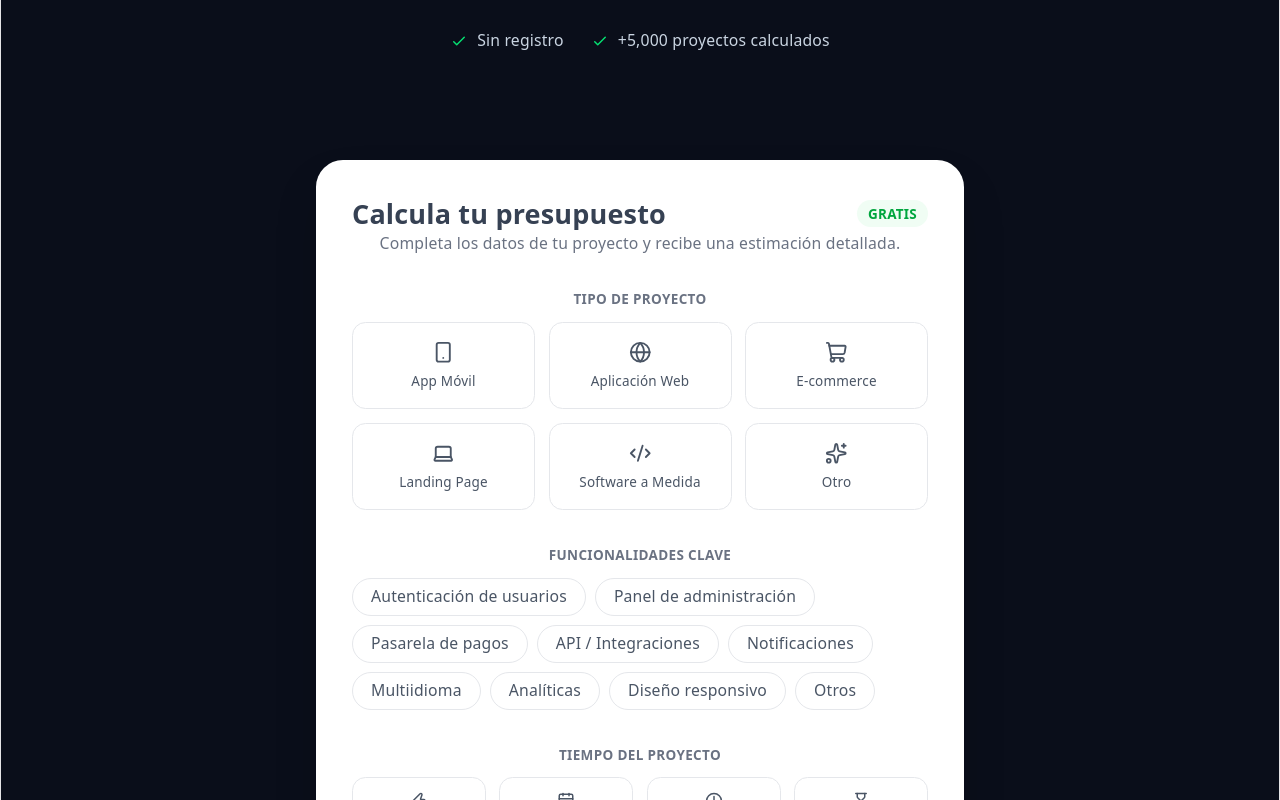
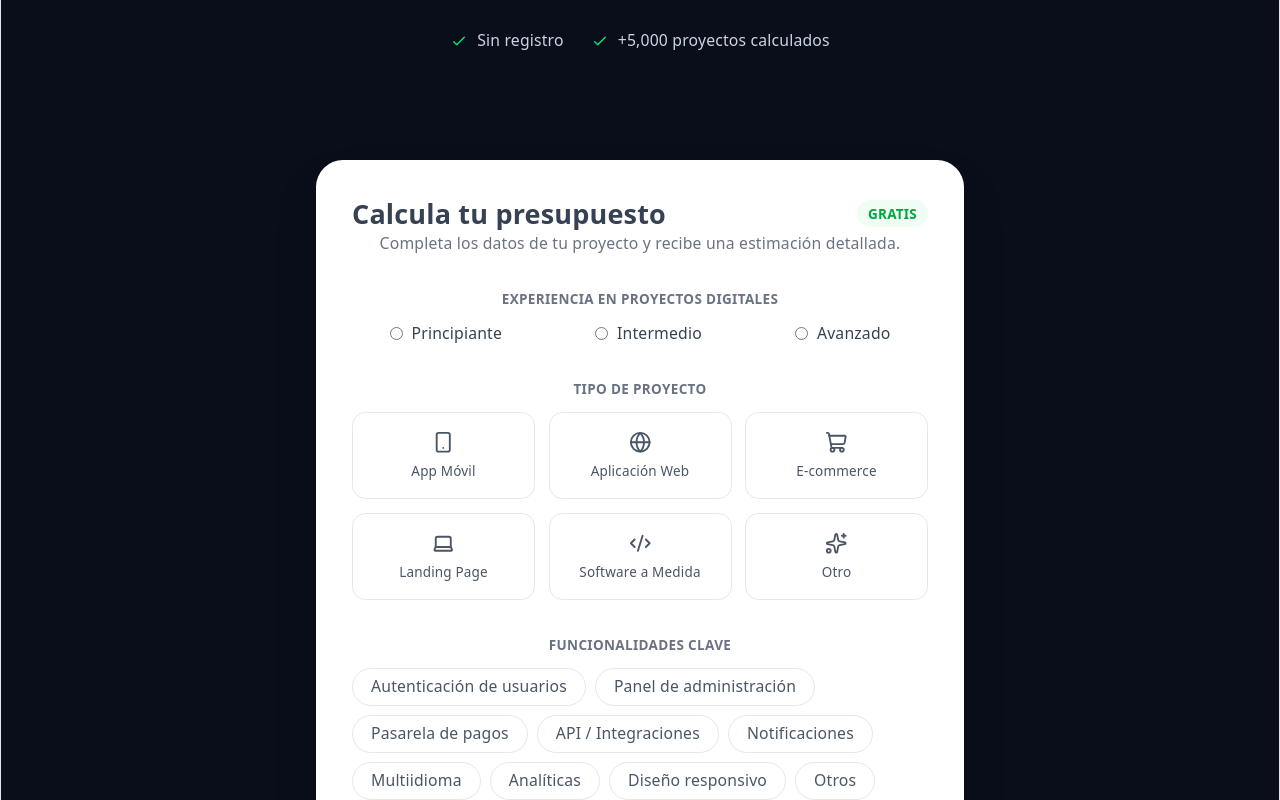
Before and after one commit to antondev23/presupuesto_free, a React (Vite) app: page / in a window 1280 px wide. Shown: the part 494-1294 px from the top of the page. Built offline with nearby package versions, Linux system fonts and the light colour scheme.

Commit message:
revisar cambios

```diff
--- a/src/App.jsx
+++ b/src/App.jsx
@@ -7,11 +7,63 @@ import ProjectForm from './components/Form/ProjectForm'
 import ResultsPanel from './components/results/resultsPanel'
 import Footer from './components/footer'
 
+function normalizeBudgetResponse(data) {
+  const source = data.resultado || data.data || data
+  const presupuesto = source.presupuesto || {}
+  const tiempoEstimado = source.tiempoEstimado || {}
+  const toNumber = (value) => {
+    const number = Number(String(value ?? '').replace(/[^0-9.-]/g, ''))
+    return Number.isFinite(number) ? number : null
+  }
+
+  const normalized = {
+    ...source,
+    presupuesto: {
+      ...presupuesto,
+      minimo: toNumber(
+        presupuesto.minimo ?? presupuesto.precioMinimo ?? source.precioMinimo,
+      ),
+      recomendado: toNumber(
+        presupuesto.recomendado ?? presupuesto.precioRecomendado ?? source.precioRecomendado,
+      ),
+      maximo: toNumber(
+        presupuesto.maximo ?? presupuesto.precioMaximo ?? source.precioMaximo,
+      ),
+    },
+    tiempoEstimado: {
+      ...tiempoEstimado,
+      horas: toNumber(tiempoEstimado.horas ?? tiempoEstimado.horasEstimadas ?? source.horasEstimadas),
+    },
+  }
+
+  const esValido = [
+    normalized.presupuesto.minimo,
+    normalized.presupuesto.recomendado,
+    normalized.presupuesto.maximo,
+    normalized.tiempoEstimado.horas,
+  ].every((campo) => campo !== null)
+
+  if (!esValido) {
+    console.error('Estructura recibida del backend:', source)
+    throw new Error('La respuesta de la IA no contiene un presupuesto válido')
+  }
+
+  return normalized
+}
+
 function App() {
   const [resultado, setResultado] = useState(null)
   const [loading, setLoading] = useState(false)
   const [error, setError] = useState('')
-  const API_URL = 'http://localhost:3000'||import.meta.env.VITE_API_URL
+  const [formResetKey, setFormResetKey] = useState(0)
+  const API_URL = import.meta.env.VITE_API_URL
+
+  const handleCloseResults = () => {
+    setResultado(null)
+    setError('')
+    setFormResetKey((key) => key + 1)
+  }
+
   const handleSubmit = (formData) => {
     console.log('Enviando datos del formulario:', formData)
     setLoading(true)
@@ -36,19 +88,9 @@ function App() {
         return data
       })
       .then((data) => {
-        const esPresupuestoValido = [
-          'precioMinimo',
-          'precioRecomendado',
-          'precioMaximo',
-          'horasEstimadas',
-        ].every((campo) => data[campo] !== undefined)
-
-        if (!esPresupuestoValido) {
-          throw new Error('La respuesta de la IA no contiene un presupuesto válido')
-        }
-
-        console.log('Resultado del presupuesto:', data)
-        setResultado(data)
+        const resultadoNormalizado = normalizeBudgetResponse(data)
+        console.log('Resultado del presupuesto:', resultadoNormalizado)
+        setResultado(resultadoNormalizado)
         // Aquí puedes manejar la respuesta del backend, como mostrar el resultado al usuario
       })
       .catch((error) => {
@@ -65,13 +107,13 @@ function App() {
       <Nav />
       <Hero />
       <section id="project-form" className="scroll-mt-6 px-6 pb-24">
-        <ProjectForm onSubmit={handleSubmit} loading={loading} />
+        <ProjectForm key={formResetKey} onSubmit={handleSubmit} loading={loading} />
         {error && <p className="mt-4 text-center text-sm text-red-600">{error}</p>}
         {(loading || resultado) && (
           <ResultsPanel
             results={resultado}
             loading={loading}
-            onClose={() => setResultado(null)}
+            onClose={handleCloseResults}
           />
         )}
       </section>
--- a/src/components/Form/FeatureTags.jsx
+++ b/src/components/Form/FeatureTags.jsx
@@ -10,8 +10,17 @@ const FUNCIONALIDADES = [
   'Otros',
 ]
 
-function FeatureTags({ selected, onToggle, otroValue, onOtroChange }) {
+function FeatureTags({ selected, onToggle, otroValue, onOtroChange, onOtroConfirm }) {
   const isOtroSelected = selected.includes('Otros')
+  const customFeatures = selected.filter((item) => !FUNCIONALIDADES.includes(item))
+
+  const handleOtherKeyDown = (event) => {
+    if (event.key !== 'Enter') return
+
+    event.preventDefault()
+    onOtroConfirm(otroValue)
+    onOtroChange('')
+  }
 
   return (
     <div>
@@ -33,6 +42,14 @@ function FeatureTags({ selected, onToggle, otroValue, onOtroChange }) {
             </button>
           )
         })}
+        {customFeatures.map((item) => (
+          <span
+            key={item}
+            className="rounded-full border border-green-500 bg-green-500 px-4 py-1.5 text-sm text-white"
+          >
+            {item}
+          </span>
+        ))}
       </div>
 
       {isOtroSelected && (
@@ -40,6 +57,7 @@ function FeatureTags({ selected, onToggle, otroValue, onOtroChange }) {
           type="text"
           value={otroValue}
           onChange={(e) => onOtroChange(e.target.value)}
+          onKeyDown={handleOtherKeyDown}
           placeholder="Especifica cuál..."
           className="mt-3 w-full rounded-lg border border-gray-200 px-4 py-2 text-sm focus:border-green-500 focus:outline-none"
         />
--- a/src/components/Form/ProjectForm.jsx
+++ b/src/components/Form/ProjectForm.jsx
@@ -7,6 +7,7 @@ import TimelineSelector from './TimelineSelector'
 
 function ProjectForm({ onSubmit, loading }) {
   const [formData, setFormData] = useState({
+    experiencia: '',
     tipoProyecto: '',
     funcionalidades: [],
     tiempoProyecto: '',
@@ -15,6 +16,8 @@ function ProjectForm({ onSubmit, loading }) {
     email: '',
   })
   const [otroValue, setOtroValue] = useState('')
+  const [otroTipoProyecto, setOtroTipoProyecto] = useState('')
+  const [otroTipoProyectoConfirmado, setOtroTipoProyectoConfirmado] = useState('')
 
   const handleChange = (e) => {
     const { name, value } = e.target
@@ -23,6 +26,15 @@ function ProjectForm({ onSubmit, loading }) {
 
   const handleTipoChange = (value) => {
     setFormData((prev) => ({ ...prev, tipoProyecto: value }))
+  }
+
+  const handleOtroTipoProyecto = (value) => {
+    const tipoPersonalizado = value.trim()
+
+    if (!tipoPersonalizado) return
+
+    setOtroTipoProyecto(tipoPersonalizado)
+    setOtroTipoProyectoConfirmado(tipoPersonalizado)
   }
 
   const handleTiempoChange = (value) => {
@@ -41,11 +53,29 @@ function ProjectForm({ onSubmit, loading }) {
     })
   }
 
+  const handleOtraFuncionalidad = (value) => {
+    const funcionalidad = value.trim()
+
+    if (!funcionalidad) return
+
+    setFormData((prev) => ({
+      ...prev,
+      funcionalidades: prev.funcionalidades.includes(funcionalidad)
+        ? prev.funcionalidades
+        : [...prev.funcionalidades, funcionalidad],
+    }))
+  }
+
   const handleSubmit = (e) => {
     e.preventDefault()
+    const tipoProyectoFinal = formData.tipoProyecto === 'otro'
+      ? otroTipoProyecto.trim()
+      : formData.tipoProyecto
     const dataToSend = {
       ...formData,
+      tipoProyecto: tipoProyectoFinal || 'otro',
       otraFuncionalidad: formData.funcionalidades.includes('Otros') ? otroValue : '',
+      otroTipoProyecto: formData.tipoProyecto === 'otro' ? tipoProyectoFinal : '',
     }
     onSubmit(dataToSend)
   }
@@ -65,9 +95,56 @@ function ProjectForm({ onSubmit, loading }) {
       <form onSubmit={handleSubmit} className="mt-8 space-y-8">
         <div>
           <label className="block text-xs font-bold text-gray-500 uppercase tracking-wide mb-3">
+            Experiencia en proyectos digitales
+          </label>
+          <div className="flex items-center gap-4 justify-around">
+            <label className="flex items-center gap-2">
+              <input
+                type="radio"
+                name="experiencia"
+                value="principiante"
+                className="accent-green-600"
+                checked={formData.experiencia === 'principiante'}
+                onChange={handleChange}
+              />
+              <span className="text-sm text-gray-700">Principiante</span>
+            </label>
+            <label className="flex items-center gap-2">
+              <input
+                type="radio"
+                name="experiencia"
+                value="intermedio"
+                className="accent-green-600"
+                checked={formData.experiencia === 'intermedio'}
+                onChange={handleChange}
+              />
+              <span className="text-sm text-gray-700">Intermedio</span>
+            </label>
+            <label className="flex items-center gap-2">
+              <input
+                type="radio"
+                name="experiencia"
+                value="avanzado"
+                className="accent-green-600"
+                checked={formData.experiencia === 'avanzado'}
+                onChange={handleChange}
+              />
+              <span className="text-sm text-gray-700">Avanzado</span>
+            </label>
+          </div>
+        </div>
+        <div>
+          <label className="block text-xs font-bold text-gray-500 uppercase tracking-wide mb-3">
             Tipo de proyecto
           </label>
-          <ProjectTypeSelector value={formData.tipoProyecto} onChange={handleTipoChange} />
+          <ProjectTypeSelector
+            value={formData.tipoProyecto}
+            onChange={handleTipoChange}
+            otroValue={otroTipoProyecto}
+            onOtroChange={setOtroTipoProyecto}
+            onOtroConfirm={handleOtroTipoProyecto}
+            otroValueConfirmado={otroTipoProyectoConfirmado}
+          />
         </div>
 
         <div>
@@ -79,6 +156,7 @@ function ProjectForm({ onSubmit, loading }) {
             onToggle={handleFuncionalidadToggle}
             otroValue={otroValue}
             onOtroChange={setOtroValue}
+            onOtroConfirm={handleOtraFuncionalidad}
           />
         </div>
 
--- a/src/components/Form/ProjectTypeSelector.jsx
+++ b/src/components/Form/ProjectTypeSelector.jsx
@@ -9,8 +9,23 @@ const TIPOS = [
   { value: 'otro', label: 'Otro', icon: Sparkles },
 ]
 
-function ProjectTypeSelector({ value, onChange }) {
+function ProjectTypeSelector({
+  value,
+  onChange,
+  otroValue,
+  onOtroChange,
+  onOtroConfirm,
+  otroValueConfirmado,
+}) {
+  const handleOtherKeyDown = (event) => {
+    if (event.key !== 'Enter') return
+
+    event.preventDefault()
+    onOtroConfirm(otroValue)
+  }
+
   return (
+    <div>
       <div className="grid grid-cols-3 gap-3">
         {TIPOS.map(({ value: tipoValue, label, icon: Icon }) => {
           const selected = value === tipoValue
@@ -26,10 +41,22 @@ function ProjectTypeSelector({ value, onChange }) {
               }`}
             >
               <Icon className="w-5 h-5" />
-            {label}
+              {tipoValue === 'otro' && otroValueConfirmado ? otroValueConfirmado : label}
             </button>
           )
         })}
+      </div>
+
+      {value === 'otro' && (
+        <input
+          type="text"
+          value={otroValue}
+          onChange={(event) => onOtroChange(event.target.value)}
+          onKeyDown={handleOtherKeyDown}
+          placeholder="Especifica el tipo de proyecto..."
+          className="mt-3 w-full rounded-lg border border-gray-200 px-4 py-2 text-sm focus:border-green-500 focus:outline-none"
+        />
+      )}
     </div>
   )
 }
```
Also changed, not shown: src/components/results/resultsPanel.jsx (+31 -8 lines). Lines whose indentation alone changed are shown as unchanged.
